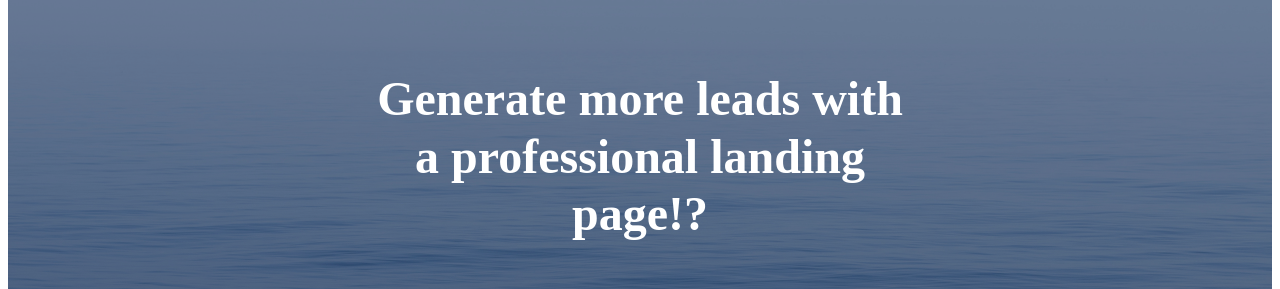
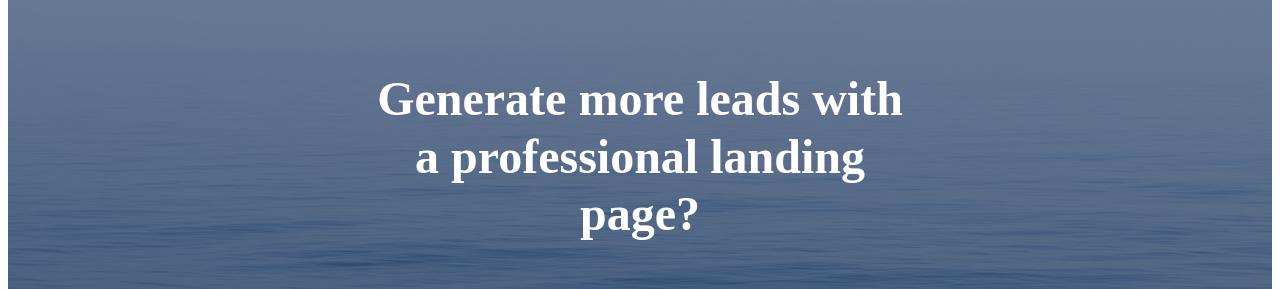
Before and after one commit to 20221157/CI-CD, a website: page dist/index.html in a window 1280 px wide. Shown: the part 196-485 px from the top of the page. Drawn offline with nearby package versions, Linux system fonts and the light colour scheme.

Commit message:
Update index.html

```diff
--- a/dist/index.html
+++ b/dist/index.html
@@ -31,7 +31,7 @@
                     <div class="col-xl-6">
                         <div class="text-center text-white">
                             <!-- Page heading-->
-                            <h1 class="mb-5">Generate more leads with a professional landing page!?</h1>
+                            <h1 class="mb-5">Generate more leads with a professional landing page?</h1>
                             <!-- Signup form-->
                             <!-- * * * * * * * * * * * * * * *-->
                             <!-- * * SB Forms Contact Form * *-->
```
